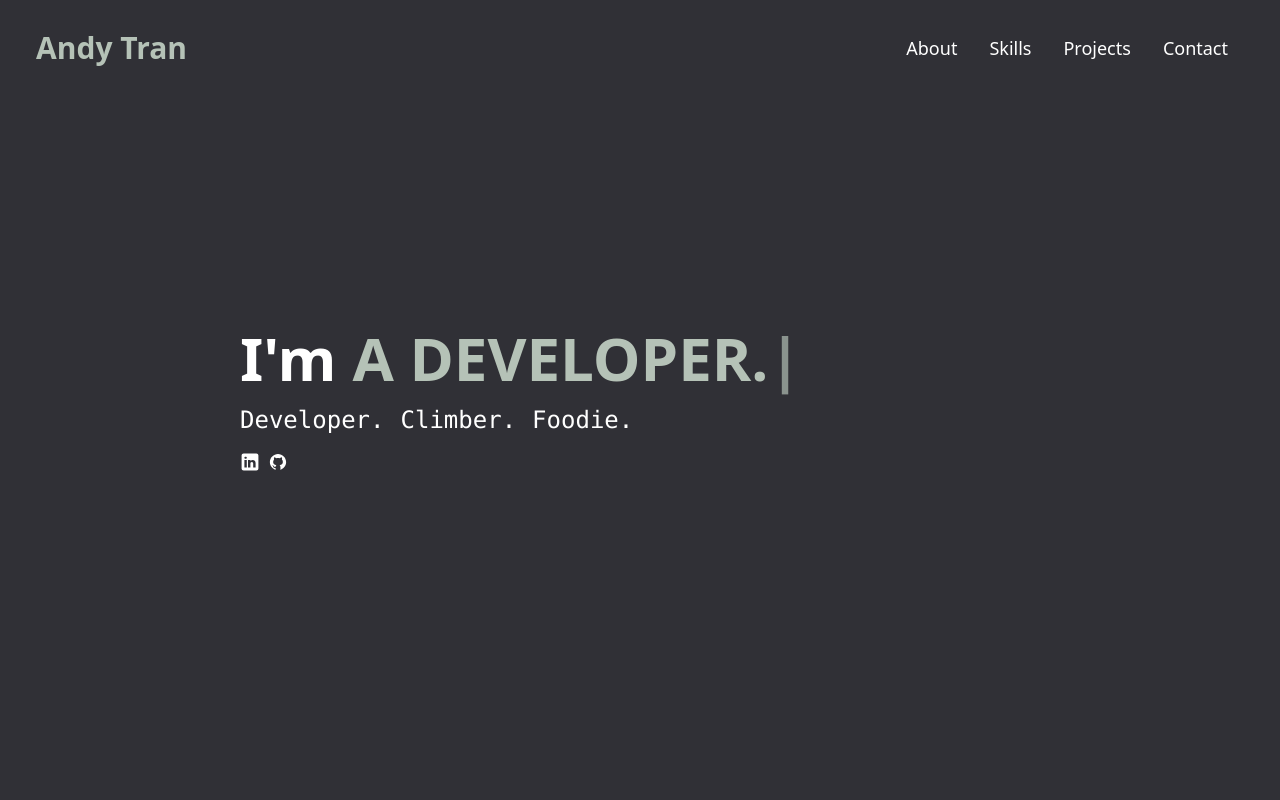
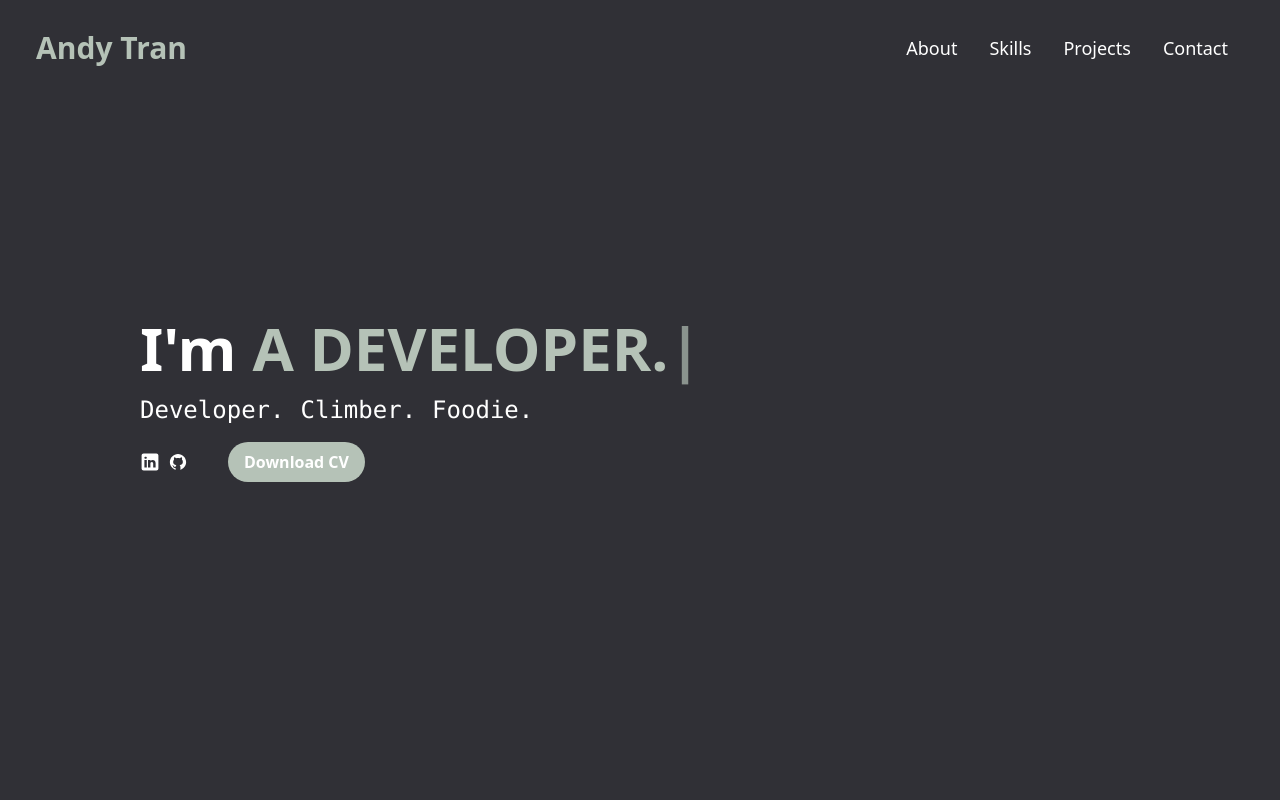
Before and after one commit to AyyyTran/AndyTranPortfolio, a React (Vite) app: page / in a window 1280 px wide. Shown: the top 800 px of the page. Built offline with nearby package versions, Linux system fonts and the light colour scheme; the HTML template or start-up script is replaced by a standard one.

Commit message:
added download cv button

```diff
--- a/src/Components/Hero.jsx
+++ b/src/Components/Hero.jsx
@@ -1,11 +1,12 @@
-import React from 'react';
+import {useState, useEffect, useRef, React} from 'react';
 import Typed from 'react-typed';
 import Fade from 'react-reveal/Fade';
+import AndyTranCV from '../Assets/AndyTranCV.pdf';
 
 const Hero = () => {
   return (
     <div className="text-white">
-      <div className="max-w-[800px] mt-[-96px] w-full h-screen mx-auto flex flex-col justify-center md:items-start items-center">
+      <div className="max-w-[1000px] mt-[-96px] w-full h-screen mx-auto flex flex-col justify-center md:items-start items-center">
         <div className="flex justify-center">
           <p className=" text-4xl pr-2 font-bold md:text-6xl">I'm</p>
           <Typed
@@ -25,7 +26,7 @@ const Hero = () => {
         </Fade>
         <div className="pt-4 flex justify-center">
           <a
-            className="pr-2 "
+            className="pr-2 flex items-center"
             href="https://www.linkedin.com/in/ayyytran/"
             target="_blank"
           >
@@ -35,13 +36,22 @@ const Hero = () => {
               alt="LinkedIn"
             />
           </a>
-          <a href="https://github.com/AyyyTran" target="_blank">
+          <a
+            className="flex items-center"
+            href="https://github.com/AyyyTran"
+            target="_blank"
+          >
             <img
               className="w-5 h-5 fill-white"
               src=".\src\Images/github.svg"
               alt="GitHub"
             />
           </a>
+          <button className="ml-10 bg-[#b5c2b7] text-white font-bold py-2 px-4 rounded-full hover:bg-white hover:text-[#303036]">
+            <a href={AndyTranCV} download="AndyTranCV">
+              Download CV
+            </a>
+          </button>
         </div>
       </div>
       {/* ADD DOWNLOAD CV AND A CONTACT BUTTON */}
--- /dev/null
+++ b/src/Components/Skills.jsx
@@ -0,0 +1,9 @@
+import React from 'react'
+
+const Skills = () => {
+  return (
+    <div>Skills</div>
+  )
+}
+
+export default Skills
```
Also changed, not shown: 1 other file (tests, documents, lock files or other folders).
